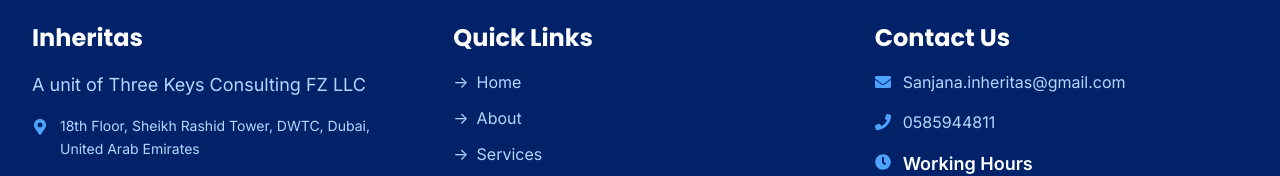
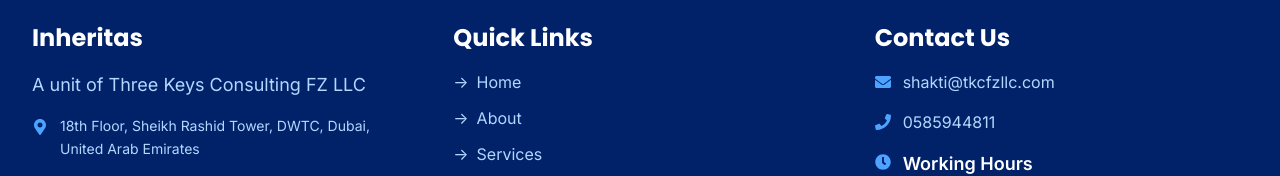
Before and after one commit to Mohd-Manas/Inheritas, a React (Vite) app: page /contact in a window 1280 px wide. Shown: the part 1226-1402 px from the top of the page. Built offline with nearby package versions, Linux system fonts and the light colour scheme.

Commit message:
Email changed

```diff
--- a/index.html
+++ b/index.html
@@ -39,7 +39,7 @@
         "addressCountry": "AE"
       },
       "telephone": "0585944811",
-      "email": "Sanjana.inheritas@gmail.com",
+      "email": "shakti@tkcfzllc.com",
       "priceRange": "AED 3,500 - AED 6,500"
     }
     </script>
--- a/package.json
+++ b/package.json
@@ -38,6 +38,6 @@
     "eslint-plugin-react-hooks": "^5.2.0",
     "eslint-plugin-react-refresh": "^0.4.20",
     "globals": "^16.3.0",
-    "vite": "^7.1.2"
+    "vite": "^7.1.12"
   }
 }
--- a/src/components/Header/Footer/Footer.jsx
+++ b/src/components/Header/Footer/Footer.jsx
@@ -70,8 +70,8 @@
             <ul className="space-y-4">
               <li className="flex items-center gap-3 text-primary-100">
                 <FaEnvelope className="flex-shrink-0 text-primary-300" />
-                <a href="mailto:Sanjana.inheritas@gmail.com" className="hover:text-white transition-colors duration-200">
-                  Sanjana.inheritas@gmail.com
+                <a href="mailto:shakti@tkcfzllc.com" className="hover:text-white transition-colors duration-200">
+                  shakti@tkcfzllc.com
                 </a>
               </li>
               <li className="flex items-center gap-3 text-primary-100">
--- a/src/components/SEO/SEO.jsx
+++ b/src/components/SEO/SEO.jsx
@@ -43,7 +43,7 @@
             "addressCountry": "AE"
           },
           "telephone": "0585944811",
-          "email": "Sanjana.inheritas@gmail.com",
+          "email": "shakti@tkcfzllc.com",
           "priceRange": "AED 3,500 - AED 6,500"
         })}
       </script>
--- a/src/sections/Contact/Contact.jsx
+++ b/src/sections/Contact/Contact.jsx
@@ -34,8 +34,8 @@
     {
       icon: FaEnvelope,
       label: "Email",
-      value: "Sanjana.inheritas@gmail.com",
-      link: "mailto:Sanjana.inheritas@gmail.com"
+      value: "shakti@tkcfzllc.com",
+      link: "mailto:shakti@tkcfzllc.com"
     },
     {
       icon: FaPhone,
```
Also changed, not shown: 1 other file (tests, documents, lock files or other folders).
